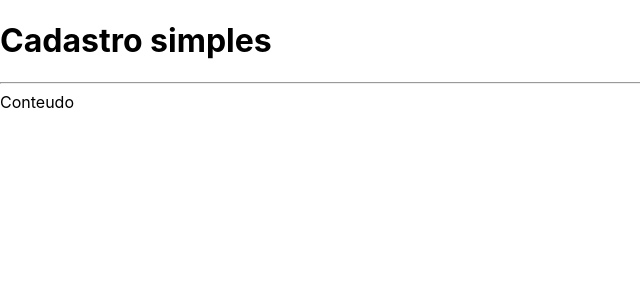
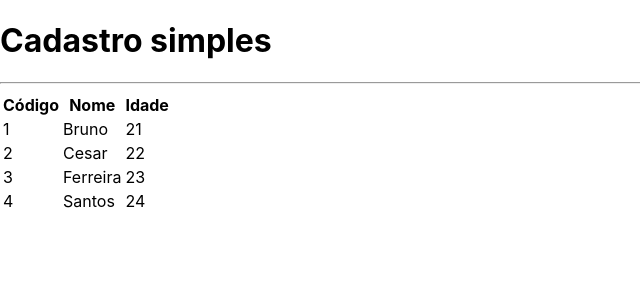
Before and after one commit to Bruno-Cesar123/next-crud, a Next.js app: page / in a window 1280 px wide. Shown: the top 300 px of the page, without its empty margins (0-640 px from the left). Built offline with nearby package versions, Linux system fonts and the light colour scheme.

Commit message:
create table

```diff
--- /dev/null
+++ b/src/components/Table.tsx
@@ -0,0 +1,43 @@
+import Client from '../core/Client';
+
+interface TableProps {
+  clients: Client[]
+  children: any
+}
+
+export default function Table(props: TableProps) {
+
+  function renderHeader() {
+    return (
+      <tr>
+        <th>Código</th>
+        <th>Nome</th>
+        <th>Idade</th>
+      </tr>
+    )
+  }
+
+  function renderData() {
+    return props.clients?.map((client, i) => {
+      return (
+        <tr key={client.id}>
+          <td>{client.id}</td>
+          <td>{client.name}</td>
+          <td>{client.age}</td>
+        </tr>
+      )
+    })
+  }
+
+  return (
+    <table>
+      <thead>
+        {renderHeader()}
+      </thead>
+      <tbody>
+        {renderData()}
+      </tbody>
+
+    </table>
+  )
+}
--- a/src/pages/index.tsx
+++ b/src/pages/index.tsx
@@ -1,8 +1,17 @@
+import Layout from '../components/Layout'
+import Table from '../components/Table'
 
-import Layout from '../components/Layout'
-
+import Client from '../core/Client';
 
 export default function Home() {
+
+  const clients = [
+    new Client('Bruno', 21, '1'),
+    new Client('Cesar', 22, '2'),
+    new Client('Ferreira', 23, '3'),
+    new Client('Santos', 24, '4'),
+  ]
+
   return (
     <div className={`
       flex justify-center items-center h-screen
@@ -10,7 +19,10 @@ export default function Home() {
       text-white
     `}>
        <Layout title="Cadastro simples">
-         <span>Conteudo</span>
+         <Table clients={clients}>
+
+         </Table>
+
        </Layout>
     </div>
   )
```
